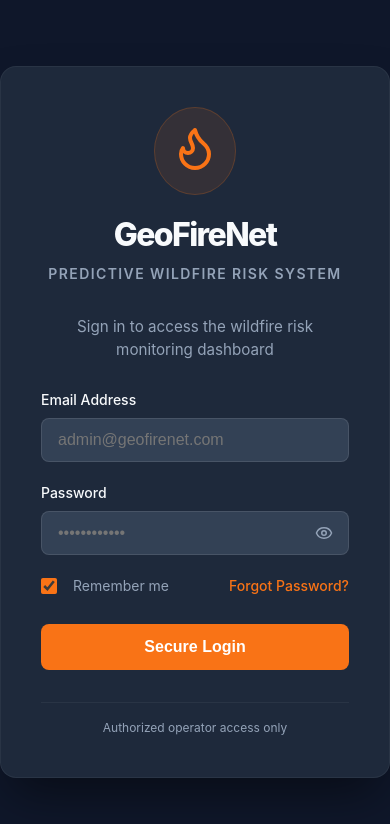
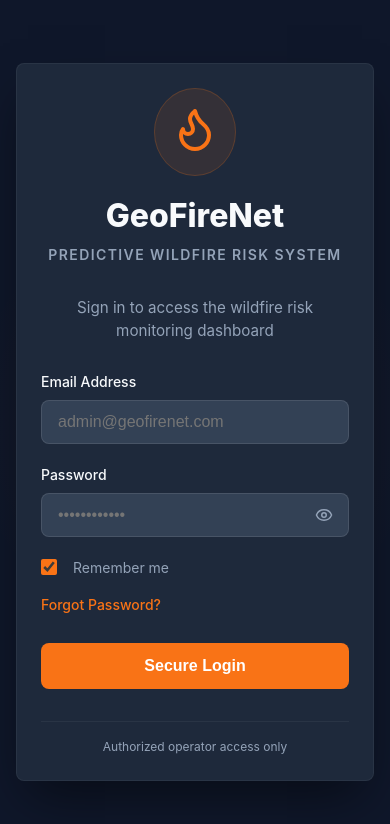
Before and after one commit to dasunikayapabandara/GeoFireNet, a React (Vite) app in the folder dashboard/: page / in a window 390 px wide. Shown: the top 824 px of the page. Built offline with nearby package versions, Linux system fonts and the light colour scheme; no server answers.

Commit message:
refactor: standardize theme styles, improve responsive login layout, and optimize authentication handling

```diff
--- a/dashboard/src/components/Header.tsx
+++ b/dashboard/src/components/Header.tsx
@@ -1,4 +1,4 @@
-import React, { useState, useRef, useEffect } from 'react';
+import React, { useEffect, useRef, useState } from 'react';
 import { Flame, Bell, User, ChevronDown } from 'lucide-react';
 import '../styles/Header.css';
 import { useAuth } from '../context/useAuth';
@@ -17,8 +17,6 @@ const Header: React.FC<{ setActiveTab: (tab: string) => void }> = ({ setActiveTa
 
         if (isDropdownOpen) {
             document.addEventListener('mousedown', handleClickOutside);
-        } else {
-            document.removeEventListener('mousedown', handleClickOutside);
         }
 
         return () => {
@@ -27,7 +25,7 @@ const Header: React.FC<{ setActiveTab: (tab: string) => void }> = ({ setActiveTa
     }, [isDropdownOpen]);
 
     const toggleDropdown = () => {
-        setIsDropdownOpen(!isDropdownOpen);
+        setIsDropdownOpen((current) => !current);
     };
 
     return (
--- a/dashboard/src/context/AuthProvider.tsx
+++ b/dashboard/src/context/AuthProvider.tsx
@@ -7,15 +7,14 @@ export const AuthProvider: React.FC<{ children: ReactNode }> = ({ children }) =>
     const [isAuthenticated, setIsAuthenticated] = useState<boolean>(readStoredAuth);
 
     const login = async (email: string, pass: string) => {
-        // Simulate network delay for effect
         await new Promise(resolve => setTimeout(resolve, 800));
 
-        // Local operator credentials for the final-year deployment build.
         if (email === 'admin@geofirenet.com' && pass === 'GeoFireNet123') {
             localStorage.setItem('geofirenet_auth', 'true');
             setIsAuthenticated(true);
             return true;
         }
+
         return false;
     };
 
--- a/dashboard/src/styles/Header.css
+++ b/dashboard/src/styles/Header.css
@@ -153,17 +153,11 @@
     top: calc(100% + 0.5rem);
     right: 0;
     width: 240px;
-    background-color: white;
+    background-color: var(--bg-secondary);
     border-radius: 0.5rem;
-    box-shadow: 0 4px 6px -1px rgba(0, 0, 0, 0.1), 0 2px 4px -1px rgba(0, 0, 0, 0.06), 0 0 0 1px rgba(0, 0, 0, 0.05);
+    box-shadow: var(--shadow-lg);
     padding: 0.5rem 0;
     z-index: 100;
-}
-
-/* Dark mode colors if applicable, but we stick to the image which is light */
-:root[data-theme='dark'] .profile-dropdown-menu {
-    background-color: var(--bg-secondary);
-    box-shadow: 0 4px 12px rgba(0, 0, 0, 0.5);
     border: 1px solid rgba(255, 255, 255, 0.1);
 }
 
@@ -176,38 +170,17 @@
 .dropdown-item {
     padding: 0.5rem 1rem;
     font-size: 0.875rem;
-    color: #374151;
-    /* Dark gray */
+    color: var(--text-primary);
     cursor: pointer;
     transition: background-color 0.15s;
     -webkit-user-select: none;
     user-select: none;
 }
 
-:root[data-theme='dark'] .dropdown-item {
-    color: var(--text-primary);
-}
-
 .dropdown-item:hover {
-    background-color: #f3f4f6;
-    /* Light gray hover */
-}
-
-:root[data-theme='dark'] .dropdown-item:hover {
     background-color: rgba(255, 255, 255, 0.05);
 }
 
-.dropdown-divider {
-    height: 1px;
-    background-color: #e5e7eb;
-    margin: 0.5rem 0;
+.dropdown-item.text-danger {
+    color: var(--accent-risk-extreme);
 }
-
-:root[data-theme='dark'] .dropdown-divider {
-    background-color: rgba(255, 255, 255, 0.1);
-}
-
-.dropdown-item.text-danger {
-    color: #ef4444;
-    /* Red for logout */
-}
--- a/dashboard/src/styles/Login.css
+++ b/dashboard/src/styles/Login.css
@@ -12,9 +12,9 @@
 .login-card {
     background-color: var(--bg-secondary);
     border: 1px solid rgba(255, 255, 255, 0.05);
-    border-radius: 1rem;
+    border-radius: 0.5rem;
     box-shadow: 0 25px 50px -12px rgba(0, 0, 0, 0.5);
-    width: 100%;
+    width: calc(100% - 2rem);
     max-width: 440px;
     padding: 2.5rem;
     display: flex;
@@ -41,7 +41,6 @@
     font-weight: 800;
     color: var(--text-primary);
     margin: 0 0 0.25rem 0;
-    letter-spacing: -0.05em;
 }
 
 .subtitle {
@@ -51,6 +50,7 @@
     letter-spacing: 0.1em;
     font-weight: 600;
     margin: 0;
+    text-align: center;
 }
 
 .login-form {
@@ -112,6 +112,10 @@
     align-items: center;
 }
 
+.password-wrapper input {
+    padding-right: 3rem;
+}
+
 .toggle-password {
     position: absolute;
     right: 1rem;
@@ -132,6 +136,7 @@
     display: flex;
     justify-content: space-between;
     align-items: center;
+    gap: 1rem;
     font-size: 0.875rem;
 }
 
@@ -155,6 +160,7 @@
     color: var(--accent-risk-high);
     text-decoration: none;
     font-weight: 500;
+    white-space: nowrap;
 }
 
 .forgot-link:hover {
@@ -191,3 +197,14 @@
     padding-top: 1rem;
     border-top: 1px solid rgba(255, 255, 255, 0.05);
 }
+
+@media (max-width: 520px) {
+    .login-card {
+        padding: 1.5rem;
+    }
+
+    .form-options {
+        align-items: flex-start;
+        flex-direction: column;
+    }
+}
```
Also changed, not shown: dashboard/src/pages/Settings.tsx (line endings or trailing spaces), dashboard/src/styles/Sidebar.css (line endings or trailing spaces).
